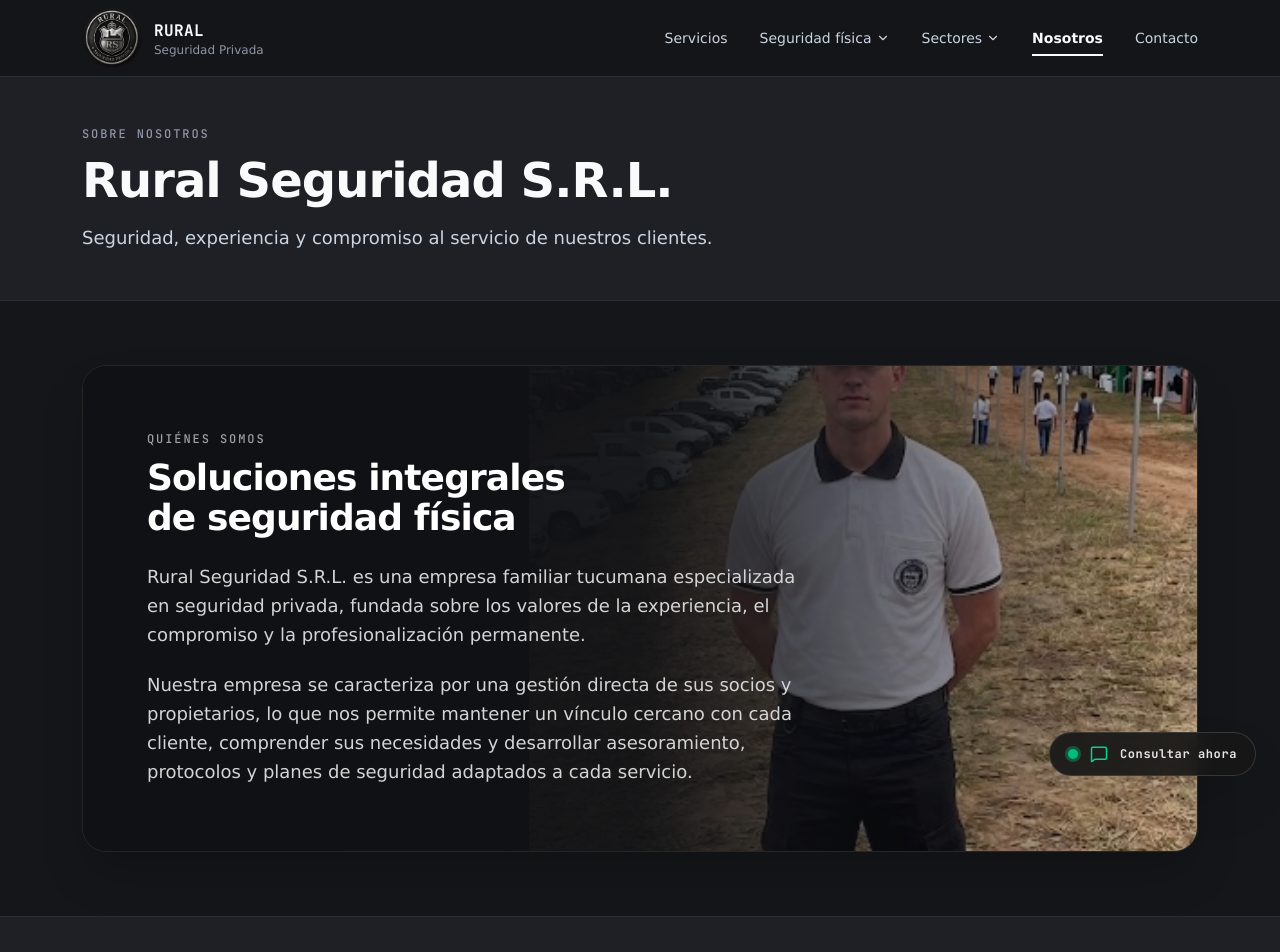
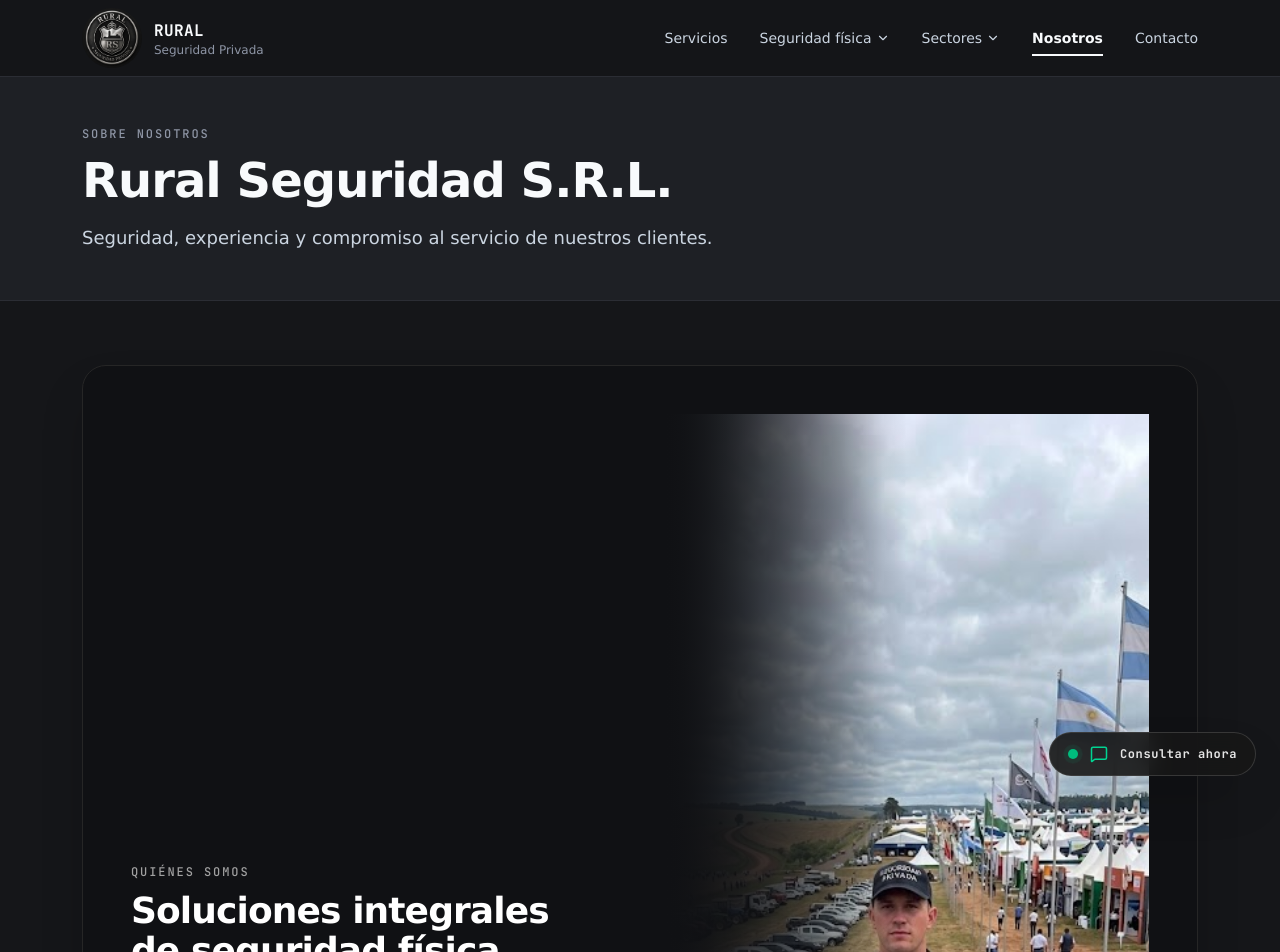
Before and after one commit to MoeykensGabriel/RuralSP-Web, a React (Vite) app: page /nosotros in a window 1280 px wide. Shown: the top 952 px of the page. Built offline with nearby package versions, Linux system fonts and the light colour scheme.

Commit message:
Corrige el degradado y encuadre de la imagen en Sobre Nosotros usando mascara alfa

```diff
--- a/src/pages/Nosotros.jsx
+++ b/src/pages/Nosotros.jsx
@@ -23,19 +23,10 @@
 
       {/* ── 1. Presentación ─────────────────────────────────────────── */}
       <Section className="relative">
-        <div className="relative isolate overflow-hidden rounded-3xl border border-neutral-800 bg-[#101114] p-8 shadow-2xl sm:p-12 menu:p-16">
-          {/* Imagen y degradado de fondo */}
-          <div aria-hidden="true" className="pointer-events-none absolute inset-0 -z-10 overflow-hidden">
-            <img
-              src="/imagen-home.jpeg"
-              alt="Personal de Rural Seguridad Privada"
-              className="absolute right-0 top-0 h-full w-full object-cover object-right opacity-40 menu:w-3/5 menu:opacity-90"
-            />
-            {/* Velo/degradado a la izquierda para garantizar perfecta legibilidad del texto */}
-            <div className="absolute inset-0 bg-gradient-to-b from-[#101114] via-[#101114]/90 to-[#101114] menu:bg-gradient-to-r menu:from-[#101114] menu:via-[#101114]/95 menu:to-transparent" />
-          </div>
-
-          <div className="max-w-xl menu:max-w-2xl">
+        <div className="relative isolate overflow-hidden rounded-3xl border border-neutral-800 bg-[#101114] p-6 shadow-2xl sm:p-10 menu:p-12">
+          <div className="grid grid-cols-1 items-center gap-8 menu:grid-cols-12 menu:gap-12">
+            {/* Texto a la izquierda */}
+            <div className="menu:col-span-6 menu:py-4">
               <p className="eyebrow text-neutral-400">Quiénes Somos</p>
               <h2 className="mt-2 text-2xl font-bold tracking-tight text-white sm:text-3xl menu:text-4xl">
                 Soluciones integrales de seguridad física
@@ -44,6 +35,24 @@
                 {intro.map((parrafo) => (
                   <p key={parrafo}>{parrafo}</p>
                 ))}
+              </div>
+            </div>
+
+            {/* Imagen a la derecha con degradado suave transparente en su borde izquierdo sin recorte abrupto */}
+            <div className="relative menu:col-span-6 menu:h-full menu:min-h-[420px] flex items-center justify-center menu:justify-end">
+              <div className="relative w-full overflow-hidden rounded-2xl border border-neutral-800/80 shadow-2xl menu:border-none menu:shadow-none menu:rounded-none">
+                <img
+                  src="/imagen-home.jpeg"
+                  alt="Personal de Rural Seguridad Privada"
+                  className="w-full h-auto max-h-[440px] object-cover object-center menu:h-full menu:max-h-none menu:w-full"
+                  style={{
+                    WebkitMaskImage: 'linear-gradient(to right, transparent 0%, rgba(0,0,0,0.5) 20%, black 45%)',
+                    maskImage: 'linear-gradient(to right, transparent 0%, rgba(0,0,0,0.5) 20%, black 45%)',
+                  }}
+                />
+                {/* Degradado adicional de sombra de respaldo para integrarse perfectamente */}
+                <div className="pointer-events-none absolute inset-0 bg-gradient-to-t from-[#101114] via-transparent to-transparent menu:bg-gradient-to-r menu:from-[#101114] menu:via-transparent menu:to-transparent" />
+              </div>
             </div>
           </div>
         </div>
```
Lines whose indentation alone changed are shown as unchanged.
